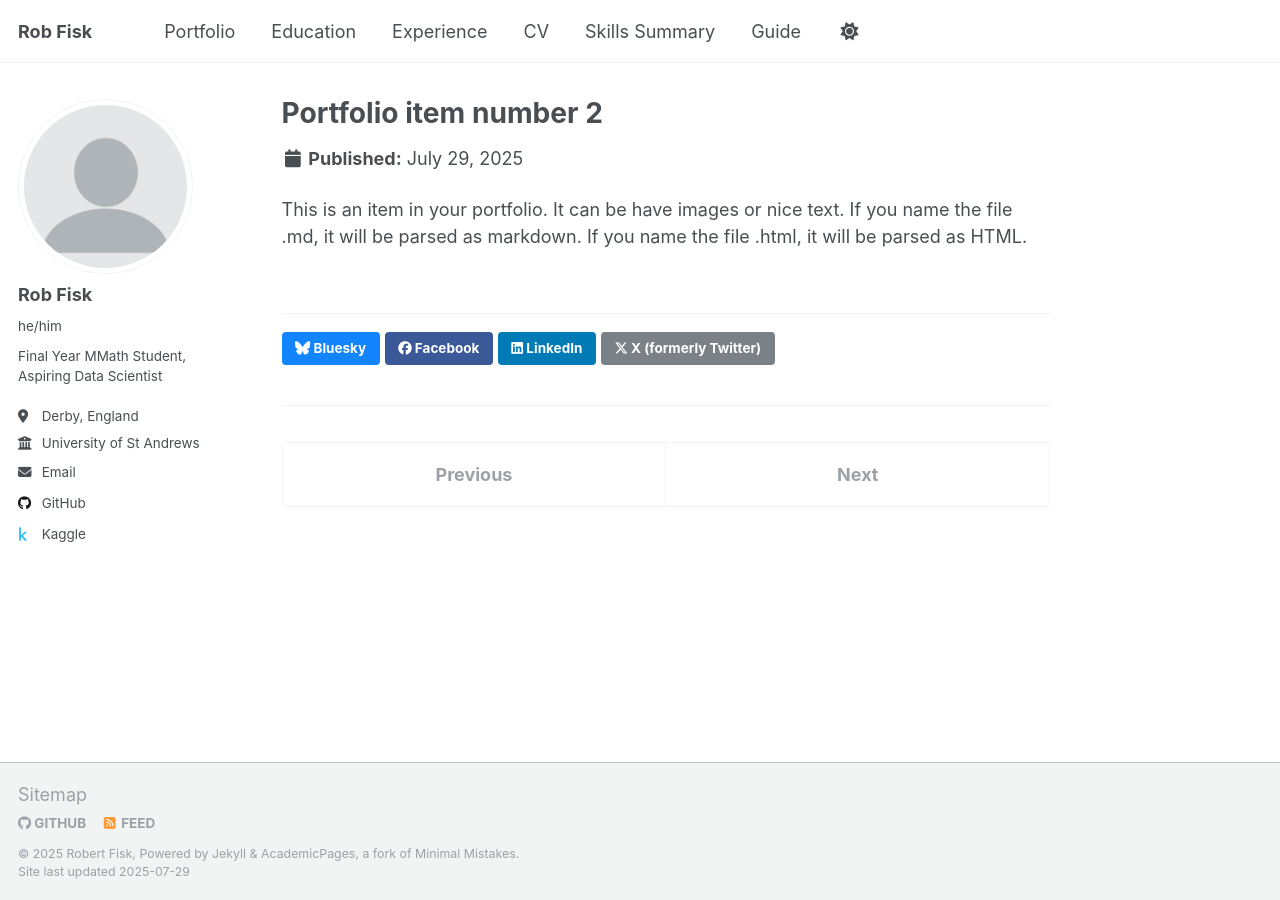
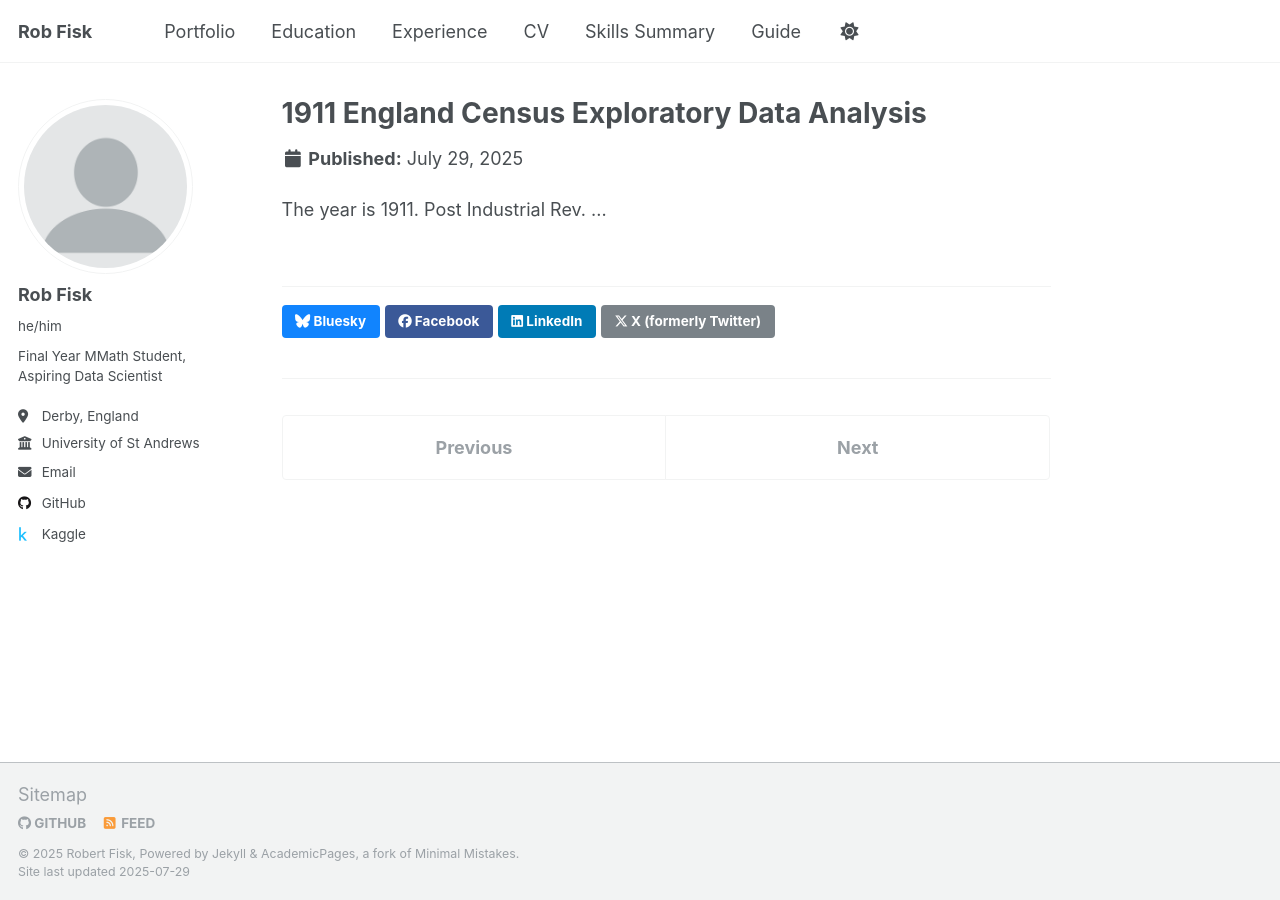
Before and after one commit to RobFisk/robfisk.github.io, a Jekyll site: the page built from _portfolio/portfolio-2.html, in a window 1280 px wide. Built offline with Jekyll 4.4.1, drawn with Linux system fonts in a browser that asks for light colours; a script that is not in the unit is left out.

Commit message:
Update portfolio-2.html

```diff
--- a/_portfolio/portfolio-2.html
+++ b/_portfolio/portfolio-2.html
@@ -1,7 +1,7 @@
 ---
-title: "Portfolio item number 2"
-excerpt: "Short description of portfolio item number 2 <br/><img src='/images/500x300.png'>"
+title: "1911 England Census Exploratory Data Analysis"
+excerpt: "Project for 'History and Future of data' university model. Processing and analysing data from the a digitised version of the 1911 census in England. The key focuses were on employment, particularly employment by sector and where in the country women were breaking into the workplace.<br/><img src='/images/1911_eda.png' height='300'>"
 collection: portfolio
 ---
 
-This is an item in your portfolio. It can be have images or nice text. If you name the file .md, it will be parsed as markdown. If you name the file .html, it will be parsed as HTML.
+The year is 1911. Post Industrial Rev. ...
```
